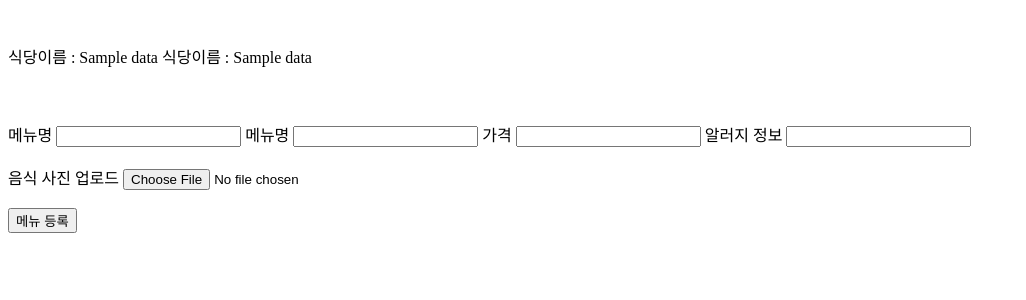
After one commit to Haewonny/osp-homework, a Flask app: template templates/register_menu.html in a window 1280 px wide. The commit adds this page. Shown: the top 300 px of the page, without its empty margins (0-1026 px from the left). Run offline with Flask 2, Linux system fonts and the light colour scheme; the template is opened without the code that fills it: most values are stand-ins (such as "Sample title", 1, 10 or a date in 2020).

Commit message:
change register_restaurant

```diff
--- /dev/null
+++ b/templates/register_menu.html
@@ -0,0 +1,37 @@
+<!DOCTYPE html>
+<html lang="en">
+<head>
+    <meta charset="UTF-8">
+    <meta name="viewport" content="width=device-width, initial-scale=1.0"/>
+    <title>register_menu</title>
+    <script src="{{ url_for('static', filename='JS/main.js') }}" defer></script>
+</head>
+<body>
+    <form action="/result" method="post" enctype="multipart/form-data">
+        <div><br><br>
+            <label class="Text1" for="rname">식당이름 : {{data.rname}}</label>
+            <input type="hidden" id="rname" required/>
+            <label class="Text1" for="name">식당이름 : {{data.restaurant_name}}</label>
+            <br><br>
+        </div>
+        <div><br><br>
+            <label class="Text1" for="menu">메뉴명</label>
+            <input class = "Write1" type="text" name="menu" id="menu" required/>
+            <label class="Text1" for="name">메뉴명</label>
+            <input class = "Write1" type="text" name="name" id="name" required/>
+            <label class="Text1" for="price">가격</label>
+            <input class = "Write2" type="text" name="price" id="price" required/>
+            <label class="Text1" for="allergy">알러지 정보</label>
+            <input class = "Write3" type="text" name="allergy" id="allergy" required/>
+            <br><br>
+        </div>
+        <div>
+            <label for="img">음식 사진 업로드</label>
+            <input type="file" name="file" id="img"/><br><br>
+        </div>
+        <div>
+            <input type="submit" value="메뉴 등록"><br><br>
+        </div>
+    </form>
+</body>
+</html>
--- a/templates/register_restaurant.html
+++ b/templates/register_restaurant.html
@@ -53,12 +53,6 @@
                     </div>
                 </div>
 
-             <a href="/register_bestmenu">대표 메뉴 등록하기</a>
-             <input class="buttonR" type='submit' value='대표메뉴등록하기'/>
-             <form method="post" action="http://0.0.0.0/register_menu">
-	                <input type="text" name="name" value="" placeholder="input your name here">
-	                <input type="submit">
-            </form>
                 <div class="Wraps">
                     <input class="buttonR" type='submit' value='메뉴등록'/>
                 </div>
```
Lines whose indentation alone changed are shown as unchanged.
